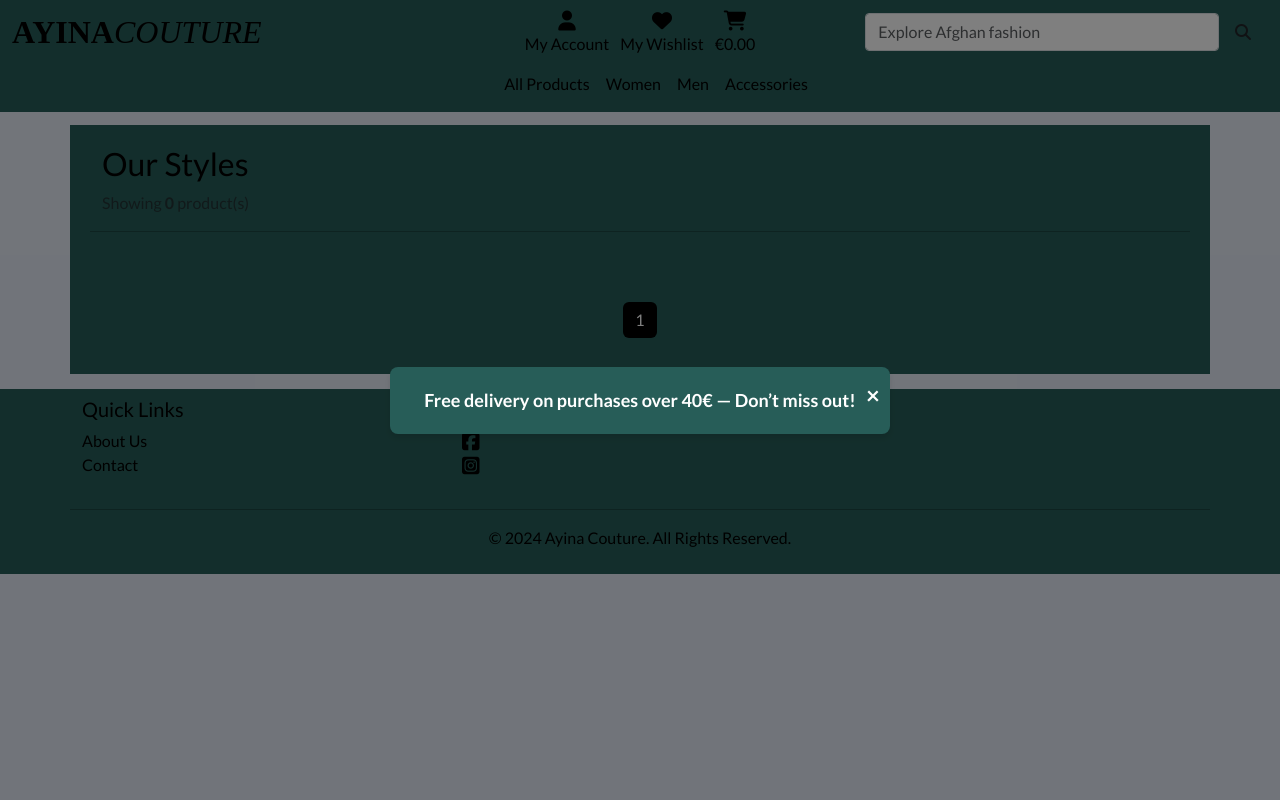
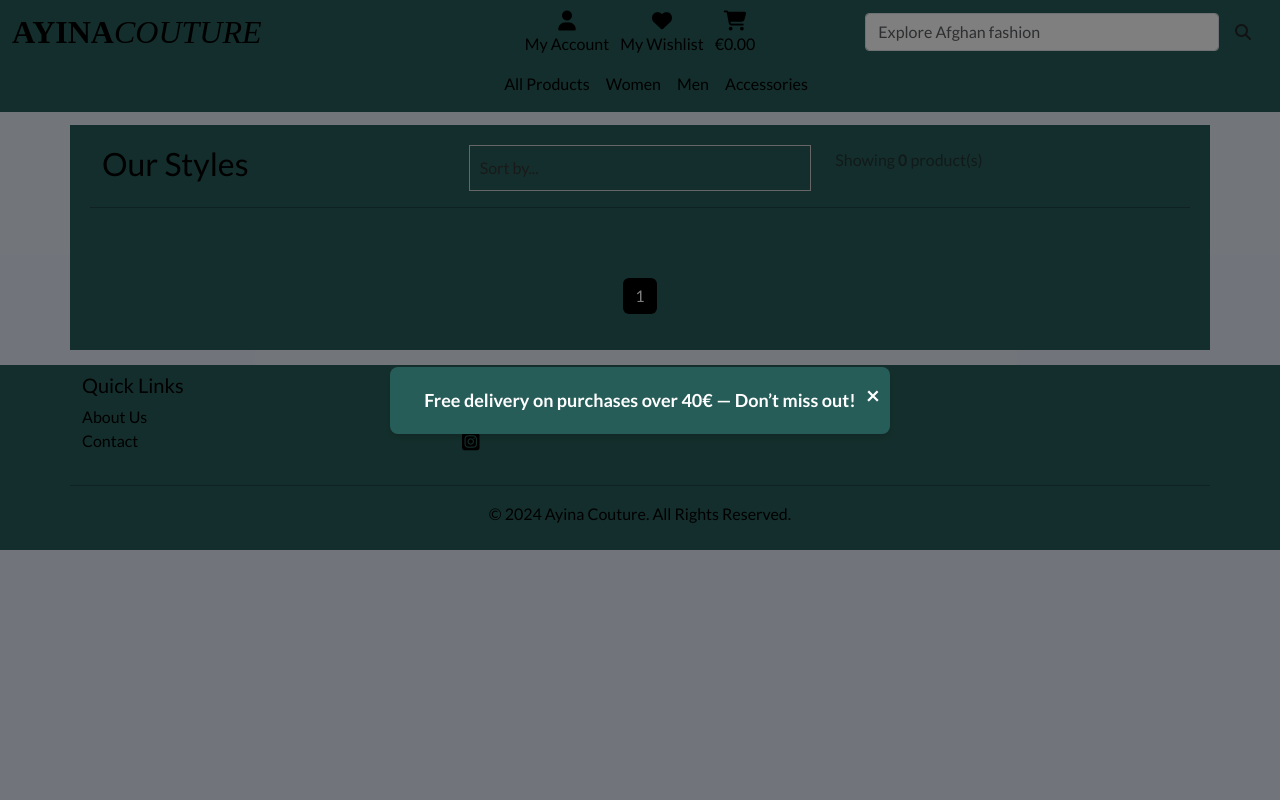
Before and after one commit to ci-mustafa/ayina-couture, a Django app: page /products/?sort_by=price_asc in a window 1280 px wide. Run offline with Django 5.2, Linux system fonts and the light colour scheme; data that the repository does not hold is empty; some libraries are stand-ins or nearby versions; some web fonts are replaced.

Commit message:
feat: add sorting by price ability

```diff
--- a/products/models.py
+++ b/products/models.py
@@ -117,7 +117,8 @@ class Product(models.Model):
         max_length=10,
         null=True,
         blank=True,
-        choices=COLOR_CHOICES
+        choices=COLOR_CHOICES,
+        default=None
     )
     gender = models.CharField(max_length=5, choices=GENDER_CHOICES, default='Men')
     occasion = models.CharField(max_length=254, null=True, blank=True)
--- a/products/templates/products/products.html
+++ b/products/templates/products/products.html
@@ -7,9 +7,34 @@
 {% block content %}
 <div class="container product-main-page">
     <div class="container-fluid">
-        <h2>
-            Our Styles
-        </h2>
+        <div class="row align-items-center">
+            <!-- Heading -->
+            <div class="col-12 col-md-4" style="max-width: 35%;">
+                <h2>Our Styles</h2>
+            </div>
+
+            <!-- Sort Dropdown -->
+            <div class="col-12 col-md-4">
+                <form method="GET" action="{% url 'products' %}" class="d-flex align-items-center">
+                    <div class="custom-dropdown">
+                        <button type="button" class="dropdown-button">Sort by...</button>
+                        <ul class="dropdown-list">
+                            <li><a href="?sort_by=price_asc{% if collection %}&collection={{ collection }}{% endif %}">Price:
+                                    Low to High</a></li>
+                            <li><a href="?sort_by=price_desc{% if collection %}&collection={{ collection }}{% endif %}">Price:
+                                    High to Low</a></li>
+                        </ul>
+                    </div>
+                    {% if collection %}
+                    <!-- Preserve the collection filter in the form -->
+                    <input type="hidden" name="collection" value="{{ collection }}">
+                    {% endif %}
+                </form>
+            </div>
+
+
+            <!-- Product count -->
+            <div class="col-12 col-md-4 text-md-left">
                 <p class="text-muted">
                     {% if search or collection %}
                     Showing <strong>{{ page_obj.paginator.count }}</strong> result(s)
@@ -20,6 +45,9 @@
                     {% endif %}
                 </p>
             </div>
+        </div>
+    </div>
+
     <hr class="w-100 md-1">
     <br>
     <div class="row">
@@ -68,14 +96,14 @@
                 {% if page_obj.has_previous %}
                 <li class="page-item">
                     <a class="page-link"
-                        href="?page=1{% if search %}&query={{ search }}{% endif %}{% if collection %}&collection={{ collection }}{% endif %}"
+                        href="?page=1{% if search %}&query={{ search }}{% endif %}{% if collection %}&collection={{ collection }}{% endif %}{% if sort_by %}&sort_by={{ sort_by }}{% endif %}"
                         aria-label="First">
                         <span aria-hidden="true">&laquo;&laquo;</span>
                     </a>
                 </li>
                 <li class="page-item">
                     <a class="page-link"
-                        href="?page={{ page_obj.previous_page_number }}{% if search %}&query={{ search }}{% endif %}{% if collection %}&collection={{ collection }}{% endif %}"
+                        href="?page={{ page_obj.previous_page_number }}{% if search %}&query={{ search }}{% endif %}{% if collection %}&collection={{ collection }}{% endif %}{% if sort_by %}&sort_by={{ sort_by }}{% endif %}"
                         aria-label="Previous">
                         <span aria-hidden="true">&laquo;</span>
                     </a>
@@ -87,12 +115,12 @@
                 {% if page_obj.number == num %}
                 <li class="page-item active">
                     <a class="page-link"
-                        href="?page={{ num }}{% if search %}&query={{ search }}{% endif %}{% if collection %}&collection={{ collection }}{% endif %}">{{num }}</a>
+                        href="?page={{ num }}{% if search %}&query={{ search }}{% endif %}{% if collection %}&collection={{ collection }}{% endif %}{% if sort_by %}&sort_by={{ sort_by }}{% endif %}">{{num}}</a>
                 </li>
                 {% else %}
                 <li class="page-item">
                     <a class="page-link"
-                        href="?page={{ num }}{% if search %}&query={{ search }}{% endif %}{% if collection %}&collection={{ collection }}{% endif %}">{{num }}</a>
+                        href="?page={{ num }}{% if search %}&query={{ search }}{% endif %}{% if collection %}&collection={{ collection }}{% endif %}{% if sort_by %}&sort_by={{ sort_by }}{% endif %}">{{num}}</a>
                 </li>
                 {% endif %}
                 {% endfor %}
@@ -100,14 +128,14 @@
                 {% if page_obj.has_next %}
                 <li class="page-item">
                     <a class="page-link"
-                        href="?page={{ page_obj.next_page_number }}{% if search %}&query={{ search }}{% endif %}{% if collection %}&collection={{ collection }}{% endif %}"
+                        href="?page={{ page_obj.next_page_number }}{% if search %}&query={{ search }}{% endif %}{% if collection %}&collection={{ collection }}{% endif %}{% if sort_by %}&sort_by={{ sort_by }}{% endif %}"
                         aria-label="Next">
                         <span aria-hidden="true">&raquo;</span>
                     </a>
                 </li>
                 <li class="page-item">
                     <a class="page-link"
-                        href="?page={{ page_obj.paginator.num_pages }}{% if search %}&query={{ search }}{% endif %}{% if collection %}&collection={{ collection }}{% endif %}"
+                        href="?page={{ page_obj.paginator.num_pages }}{% if search %}&query={{ search }}{% endif %}{% if collection %}&collection={{ collection }}{% endif %}{% if sort_by %}&sort_by={{ sort_by }}{% endif %}"
                         aria-label="Last">
                         <span aria-hidden="true">&raquo;&raquo;</span>
                     </a>
@@ -117,5 +145,23 @@
         </nav>
     </div>
 
+    <script>
+        // Get the dropdown button and dropdown list
+        const dropdownButton = document.querySelector('.dropdown-button');
+        const dropdownList = document.querySelector('.dropdown-list');
+        const customDropdown = document.querySelector('.custom-dropdown');
+
+        // Toggle the dropdown list visibility
+        dropdownButton.addEventListener('click', () => {
+            customDropdown.classList.toggle('active');
+        });
+
+        // Close the dropdown if the user clicks outside of it
+        window.addEventListener('click', (event) => {
+            if (!customDropdown.contains(event.target)) {
+                customDropdown.classList.remove('active');
+            }
+        });
+    </script>
 </div>
 {% endblock %}
--- a/products/views.py
+++ b/products/views.py
@@ -10,6 +10,7 @@ def all_products(request):
     products = models.Product.objects.all()
     query = None
     collection = None
+    sort_by = request.GET.get('sort_by', None)  # Capture the sorting criteria
     if request.GET:
         # Handle Collection Filter
         if 'collection' in request.GET:
@@ -26,7 +27,13 @@ def all_products(request):
             queries = Q(name__icontains=query) | Q(description__icontains=query)
             products = products.filter(queries)
 
-    paginator = Paginator(products, 3)  # Show products per page
+        # Handle Sorting
+        if sort_by == 'price_asc':
+            products = products.order_by('price')  # Sort by price ascending
+        elif sort_by == 'price_desc':
+            products = products.order_by('-price')  # Sort by price descending
+
+    paginator = Paginator(products, 10)  # Show products per page
     page_number = request.GET.get('page')  # Get the current page number from the query params
     page_obj = paginator.get_page(page_number)  # Get the products for the current page
     ratings_range = range(1, 6)  # range from 1 to 5 for the stars
@@ -42,6 +49,7 @@ def all_products(request):
         'collection': collection,
         'query_params': f"&query={query}" if query else '',
         'collection_params': f"&collection={collection}" if collection else '',
+        'sort_by': sort_by,
     }
     return render(request, 'products/products.html', context)
 
--- a/static/css/core.css
+++ b/static/css/core.css
@@ -285,6 +285,62 @@ body {
     color: #fff;
 }
 
+/* Style for the custom dropdown */
+.custom-dropdown {
+    position: relative;
+    width: 100%;
+}
+
+.dropdown-button {
+    width: 100%;
+    padding: 10px;
+    background-color: transparent;
+    border: 1px solid #ccc;
+    font-size: 1rem;
+    text-align: left;
+    color: #333;
+    cursor: pointer;
+}
+
+.dropdown-button:hover {
+    background-color: rgba(13, 79, 59, 0.8);
+    color: #fff;
+    border-color: #007bff;
+}
+
+.dropdown-list {
+    display: none;
+    position: absolute;
+    top: 100%;
+    left: 0;
+    width: 100%;
+    padding: 0;
+    margin: 0;
+    background-color: white;
+    list-style-type: none;
+    border: 1px solid #ccc;
+    box-shadow: 0 4px 8px rgba(0, 0, 0, 0.1);
+    z-index: 9999; /* Ensure the dropdown is above other elements */
+}
+
+.dropdown-list li a {
+    display: block;
+    padding: 10px;
+    text-decoration: none;
+    color: #333;
+}
+
+.dropdown-list li a:hover {
+    background-color: rgba(13, 79, 59, 0.8);
+    color: #fff;
+}
+
+/* Show the dropdown when the button is clicked */
+.custom-dropdown.active .dropdown-list {
+    display: block;
+}
+
+
 /* Prodcut details Custom Styling */
 .product-detail {
     margin-top: 125px;
```
Also changed, not shown: products/migrations/0003_alter_product_color.py (added). Lines whose indentation alone changed are shown as unchanged.
